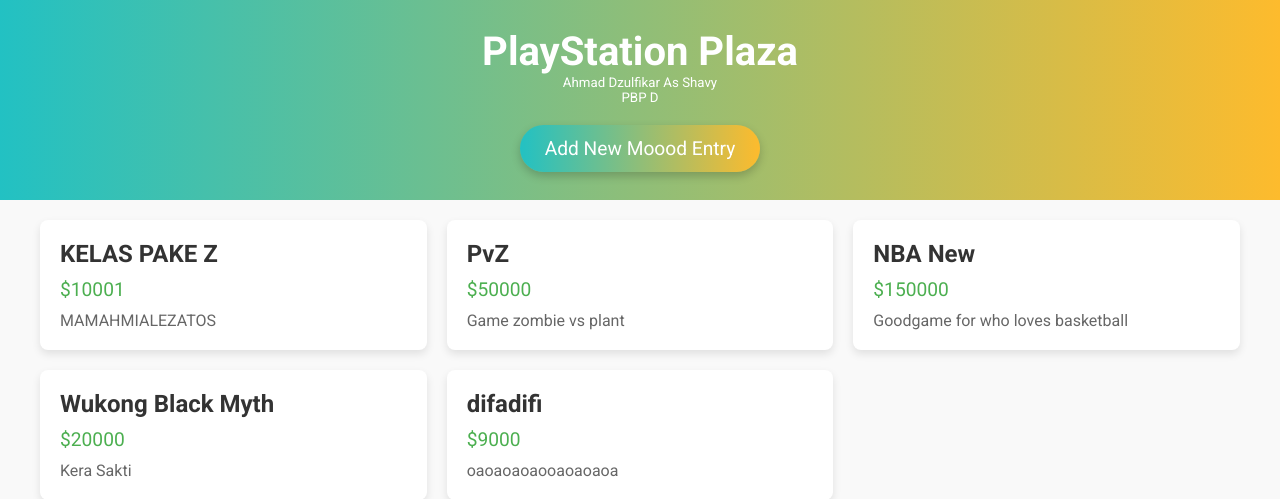
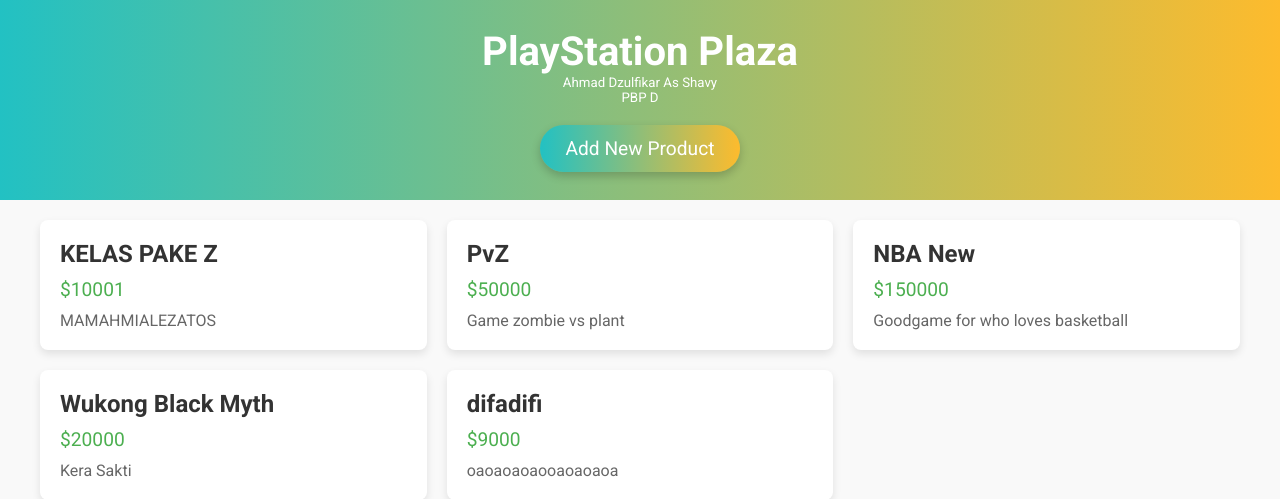
Before and after one commit to AhmadDzulfikar/eCom_Games_PBP, a Django app: page / in a window 1280 px wide. Shown: the top 499 px of the page. Run offline with Django 5.2, Linux system fonts and the light colour scheme; data comes from the database, SQL or seed files in the repository.

Commit message:
Menyelesaikan tugas 3

```diff
--- a/main/templates/main.html
+++ b/main/templates/main.html
@@ -150,7 +150,7 @@
     <h5>{{ class }}</h5>
 
     <a href="{% url 'main:create_product' %}" class="btn-mood">
-        Add New Moood Entry
+        Add New Product
     </a>
 </header>
 
```
